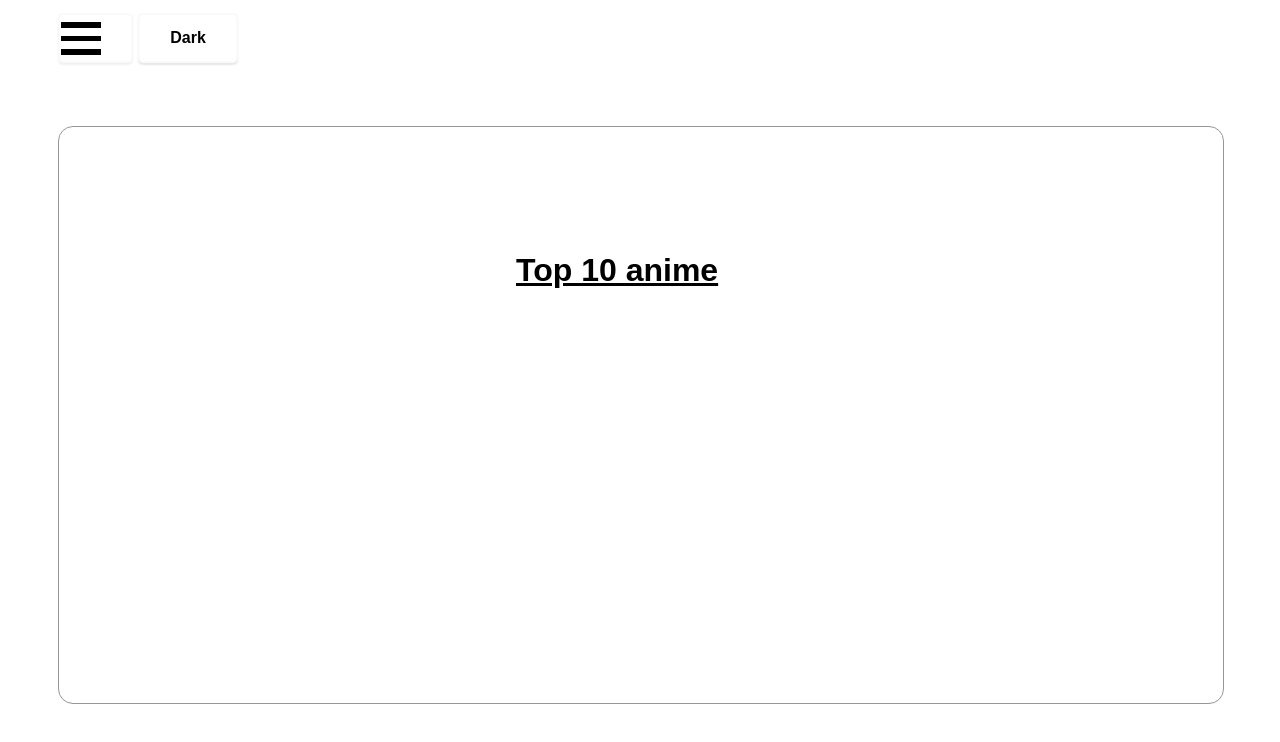
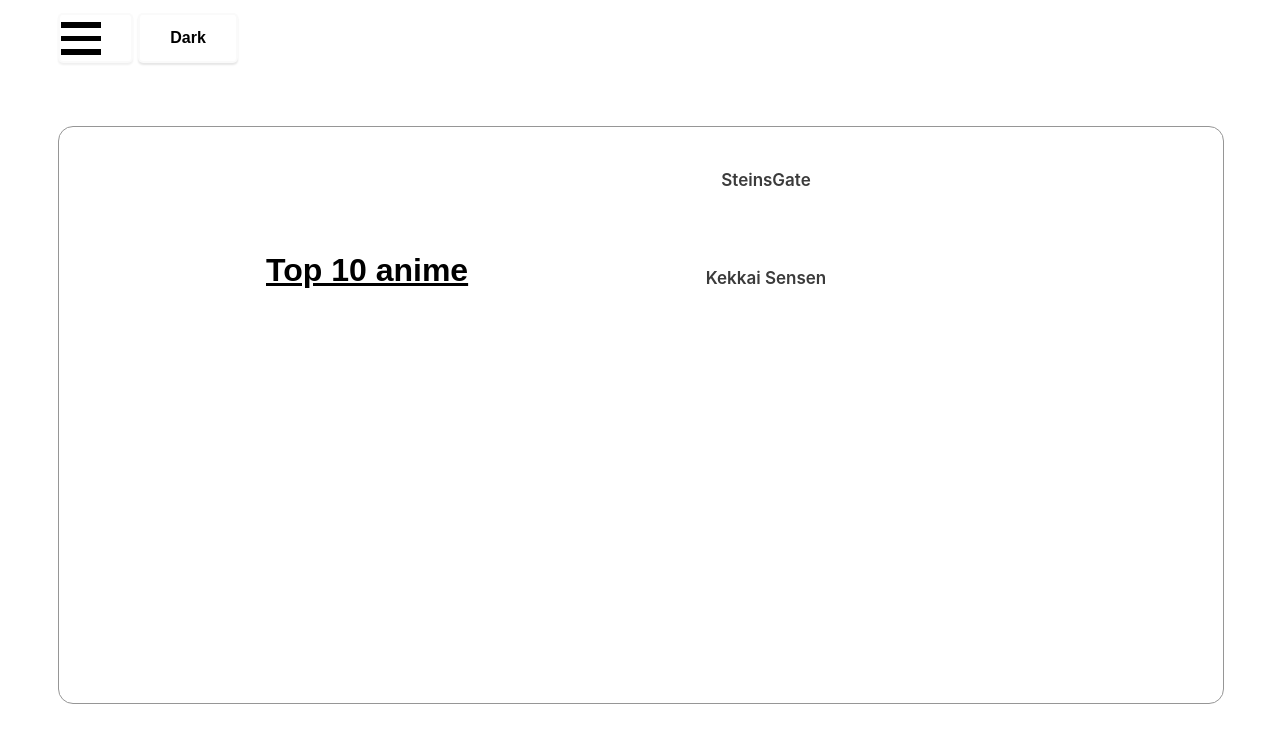
Before and after one commit to IbrahimIF/IbrahimIF-Site, a React (Create React App) app: page /Anime in a window 1280 px wide. Shown: the top 742 px of the page. Built offline with nearby package versions, Linux system fonts and the light colour scheme.

Commit message:
a start on the Anime Page

```diff
--- a/src/Pages/Anime/Anime.css
+++ b/src/Pages/Anime/Anime.css
@@ -0,0 +1,49 @@
+/*will target all the <a> elements (which are represented by the <Link> components) inside the element with the navbar class. */
+
+.Anime{
+    padding-top: 50px;
+}
+
+.Anime a{
+    position: relative;
+    font-size: 17px;
+    overflow: hidden;
+    bottom: 25px;
+    border: 2px solid #ffffff;
+    border-radius: 15px;
+    box-sizing: border-box;
+    color: #3B3B3B;
+    background-color: transparent;
+    display:block;
+    font-family: Roobert,-apple-system,BlinkMacSystemFont,"Segoe UI",Helvetica,Arial,sans-serif,"Apple Color Emoji","Segoe UI Emoji","Segoe UI Symbol";
+    font-weight: 600;
+    min-height: 80px;
+    min-width: 0;
+    padding: 16px 24px;
+    text-align: center;
+    text-decoration: none;
+    width: 500px;
+}
+
+.Anime a:hover::before {
+    top: 0;
+}
+
+.Anime a:hover{
+
+}
+
+.Anime a:before {
+    content: attr(name);
+    background-color: #8d8d8d;
+    padding: 16px 24px;
+    position: absolute;
+    top: 100%;
+    bottom: 0;
+    left: 0;
+    right: 5;
+    transition: all 500ms cubic-bezier(0.190, 1.000, 0.560, 1.000);
+    text-align: center;
+    text-decoration: none;
+    color: #ff7878;
+}
--- a/src/Pages/Anime/Anime.js
+++ b/src/Pages/Anime/Anime.js
@@ -3,6 +3,7 @@ import { useState, useEffect, useContext } from "react";
 import { Link } from "react-router-dom";
 import ThemeContext from "../../Components/Contexts/ThemeContext";
 import "./Anime.css"
+import SteinsGate from "../../Assets/Image buttons/SteinsGate.png"
 
 function Show() {
 
@@ -25,6 +26,12 @@ function Show() {
           <h1 class="firstText">Top 10 anime</h1>
         </div>
       </div>
+      <div className="Anime" >
+      <Link to="/Anime" src={SteinsGate} alt="steinsGate" name="#1">SteinsGate</Link>
+      <br />
+      <Link to="/Anime" src="" alt="BloodBlockateBattlefront" name="#2">Kekkai Sensen</Link>
+      <br />
+    </div>
   </div>
 
     </div>
```
Also changed, not shown: src/Assets/Image buttons/SteinsGate.png (added). Lines whose indentation alone changed are shown as unchanged.
